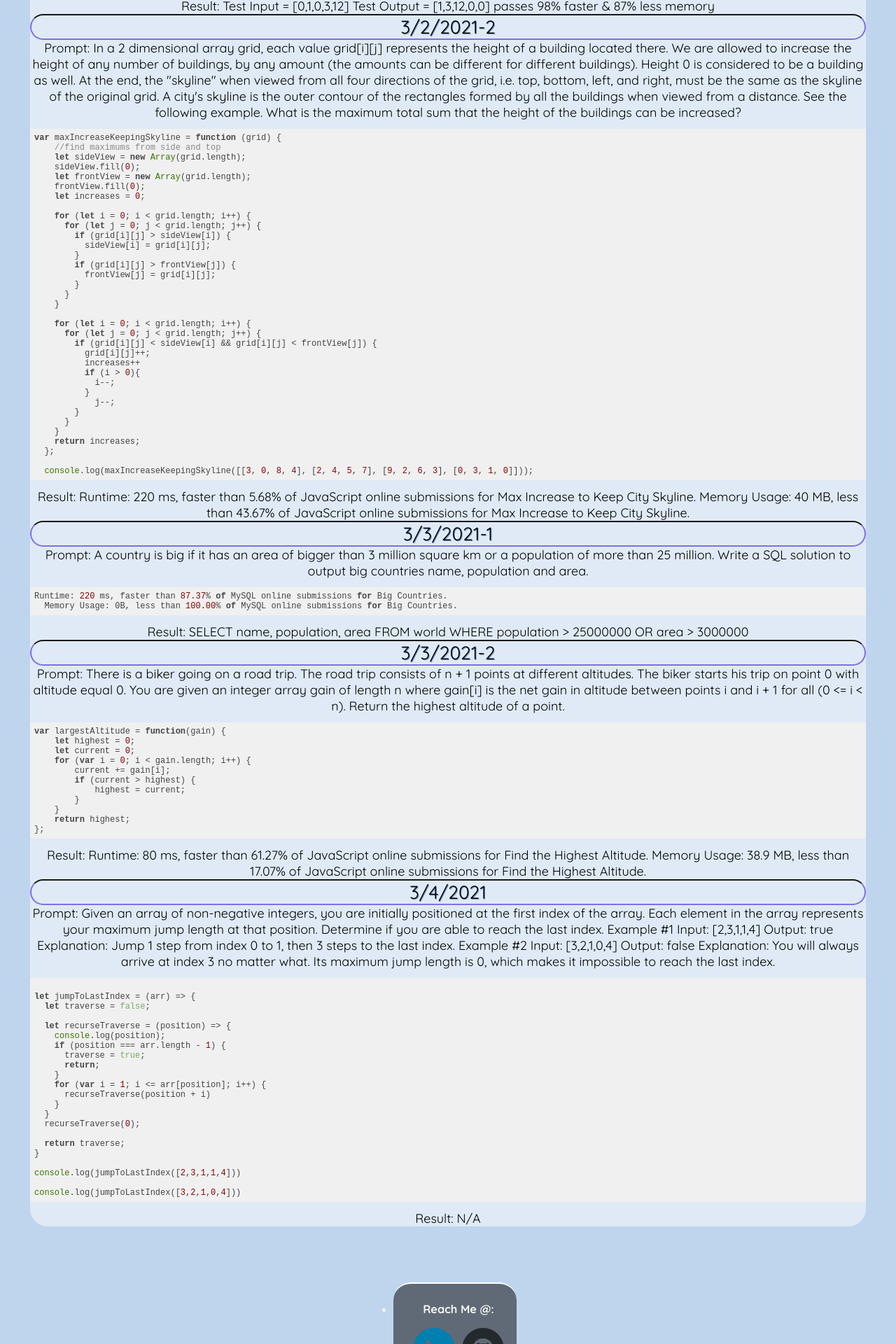
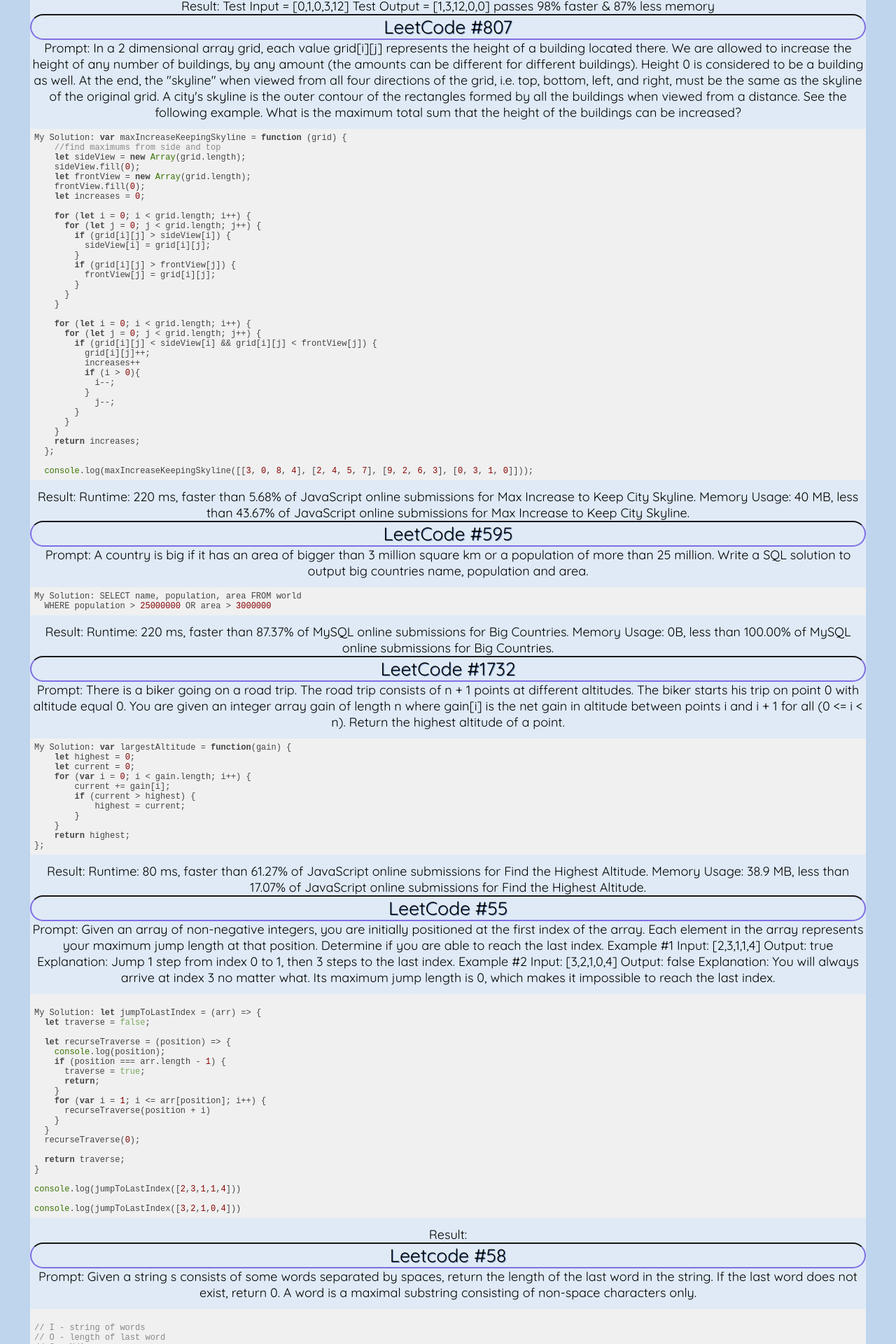
Before and after one commit to pachown/Thomas-McNutt-Website, a Next.js app in the folder website/: page /algos in a window 1280 px wide. Shown: the part 880-2800 px from the top of the page at 70% size. Built offline with nearby package versions, Linux system fonts and the light colour scheme.

Commit message:
Added another algorithm. Changed verbiage in all prompts to say "My Solution"

```diff
--- a/website/algorithms.js
+++ b/website/algorithms.js
@@ -5,7 +5,7 @@
 // Third element is a basic test
 // Fourth element is the most complicated solution I can find on leetcode with deep description of how it differs from my solution
 let algos = {
-  '3/2/2021-1': [
+  'LeetCode #283': [
     'Given an array of numbers, write a function to move all the 0\'s to the end while maintaining the relative order of the non-zero elements',
     `My Solution: Var moveZeroes = function(nums) {\n
       let count = 0\n
@@ -27,13 +27,13 @@ let algos = {
     Test Output = [1,3,12,0,0]\n
     passes 98% faster & 87% less memory`
   ],
-  '3/2/2021-2': [ `In a 2 dimensional array grid, each value grid[i][j] represents the height of a building located there. We are allowed to increase the height of any number of buildings, by any amount (the amounts can be different for different buildings). Height 0 is considered to be a building as well.
+  'LeetCode #807': [ `In a 2 dimensional array grid, each value grid[i][j] represents the height of a building located there. We are allowed to increase the height of any number of buildings, by any amount (the amounts can be different for different buildings). Height 0 is considered to be a building as well.
 
   At the end, the "skyline" when viewed from all four directions of the grid, i.e. top, bottom, left, and right, must be the same as the skyline of the original grid. A city's skyline is the outer contour of the rectangles formed by all the buildings when viewed from a distance. See the following example.
 
   What is the maximum total sum that the height of the buildings can be increased?`
   ,
-  `var maxIncreaseKeepingSkyline = function (grid) {
+  `My Solution: var maxIncreaseKeepingSkyline = function (grid) {
     //find maximums from side and top
     let sideView = new Array(grid.length);
     sideView.fill(0);
@@ -73,27 +73,19 @@ let algos = {
   Runtime: 220 ms, faster than 5.68% of JavaScript online submissions for Max Increase to Keep City Skyline.
   Memory Usage: 40 MB, less than 43.67% of JavaScript online submissions for Max Increase to Keep City Skyline.
   `],
-'3/3/2021-1': [
+'LeetCode #595': [
   `A country is big if it has an area of bigger than 3 million square km or a population of more than 25 million.
   Write a SQL solution to output big countries name, population and area.`,
+  `My Solution: SELECT name, population, area FROM world
+  WHERE population > 25000000 OR area > 3000000`,
   `Runtime: 220 ms, faster than 87.37% of MySQL online submissions for Big Countries.
   Memory Usage: 0B, less than 100.00% of MySQL online submissions for Big Countries.`,
-  `SELECT name, population, area FROM world
-  WHERE population > 25000000 OR area > 3000000`,
-  `This solution uses UNION:
-  SELECT name, population, area
-  FROM World
-  WHERE area > 3000000
-  UNION
-  SELECT name, population, area
-  FROM World
-  WHERE population > 25000000`
 ],
-'3/3/2021-2': [
+'LeetCode #1732': [
   `There is a biker going on a road trip. The road trip consists of n + 1 points at different altitudes. The biker starts his trip on point 0 with altitude equal 0.
 
   You are given an integer array gain of length n where gain[i] is the net gain in altitude between points i​​​​​​ and i + 1 for all (0 <= i < n). Return the highest altitude of a point.`,
-  `var largestAltitude = function(gain) {
+  `My Solution: var largestAltitude = function(gain) {
     let highest = 0;
     let current = 0;
     for (var i = 0; i < gain.length; i++) {
@@ -107,7 +99,7 @@ let algos = {
 `Runtime: 80 ms, faster than 61.27% of JavaScript online submissions for Find the Highest Altitude.
 Memory Usage: 38.9 MB, less than 17.07% of JavaScript online submissions for Find the Highest Altitude.`
 ],
-'3/4/2021': [` Given an array of non-negative integers, you are initially positioned at the first index of the array. Each element in the array represents your maximum jump length at that position.
+'LeetCode #55': [` Given an array of non-negative integers, you are initially positioned at the first index of the array. Each element in the array represents your maximum jump length at that position.
 
  Determine if you are able to reach the last index.
 
@@ -123,7 +115,7 @@ Input: [3,2,1,0,4]
  Explanation: You will always arrive at index 3 no matter what. Its maximum
               jump length is 0, which makes it impossible to reach the last index.`,
 `
-let jumpToLastIndex = (arr) => {
+My Solution: let jumpToLastIndex = (arr) => {
   let traverse = false;
 
   let recurseTraverse = (position) => {
@@ -144,6 +136,35 @@ let jumpToLastIndex = (arr) => {
 console.log(jumpToLastIndex([2,3,1,1,4]))
 
 console.log(jumpToLastIndex([3,2,1,0,4]))
-`, 'N/A'],
+`],
+'Leetcode #58': [`Given a string s consists of some words separated by spaces, return the length of the last word in the string. If the last word does not exist, return 0.
+
+A word is a maximal substring consisting of non-space characters only.`,`
+// I - string of words
+// O - length of last word
+// C - N/A
+// E - No words in string
+My Solution: var lengthOfLastWord = function(s) {
+    //return 0 if empty
+    if (s.length === 0) {
+        return 0;
+    }
+    //separate words into array
+
+    let words = s.split(" ")
+
+    // check for empty last element in array that isn't a space
+  for (var i = words.length-1; i >= 0; i--) {
+      if (words[i].length > 0) {
+          return words[i].length
+      }
+  }
+    return 0;
+};`,
+
+
+  `Runtime: 76 ms, faster than 79.20% of JavaScript online submissions for Length of Last Word.
+  Memory Usage: 38.6 MB, less than 68.68% of JavaScript online submissions for Length of Last Word.`,
+],
 };
 module.exports = algos;
```
